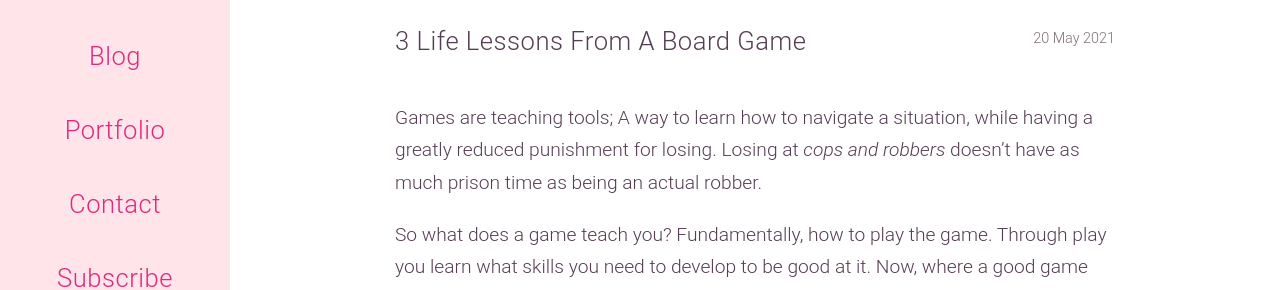
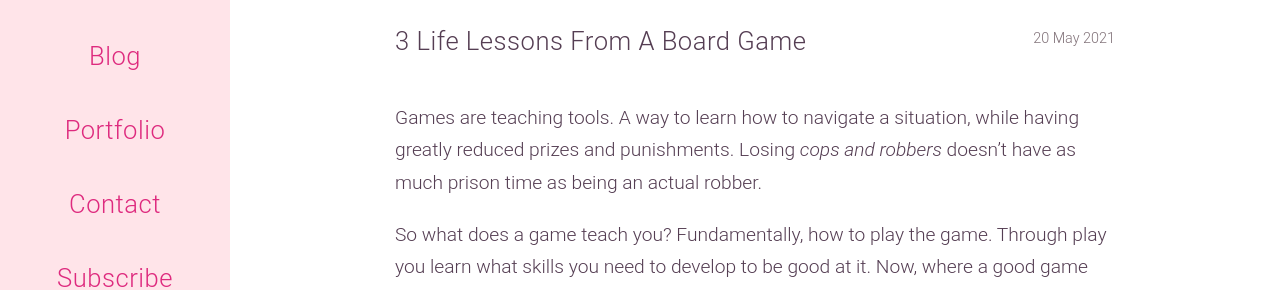
Before and after one commit to BaronBlackmore/SunlightAfterDark, a Jekyll site: the page built from _posts/2021-05-20-3-life-lessons-from-a-board-game.md, in a window 1280 px wide and 900 px high. Shown: the part 311-601 px from the top of the window. Built offline with Jekyll 4.4.1, drawn with Linux system fonts in a browser that asks for light colours; comment, search, counter and statistics services are not loaded.

Commit message:
end to line break

```diff
--- a/_posts/2021-05-20-3-life-lessons-from-a-board-game.md
+++ b/_posts/2021-05-20-3-life-lessons-from-a-board-game.md
@@ -1,7 +1,7 @@
 ---
 layout: post
 ---
-Games are teaching tools; A way to learn how to navigate a situation, while having a greatly reduced punishment for losing. Losing at *cops and robbers* doesn’t have as much prison time as being an actual robber.
+Games are teaching tools. A way to learn how to navigate a situation, while having greatly reduced prizes and punishments. Losing *cops and robbers* doesn’t have as much prison time as being an actual robber.
 
 So what does a game teach you? Fundamentally, how to play the game. Through play you learn what skills you need to develop to be good at it. Now, where a good game will have lots of opportunities to develop your in-game skills, a great game will teach you things applicable outside of the game. Cops and robbers teaches us: *if you’re going to commit a crime, don’t get caught.*
 
```
Also changed, not shown: other parts of _posts/2021-05-20-3-life-lessons-from-a-board-game.md (+1 -1 lines).
